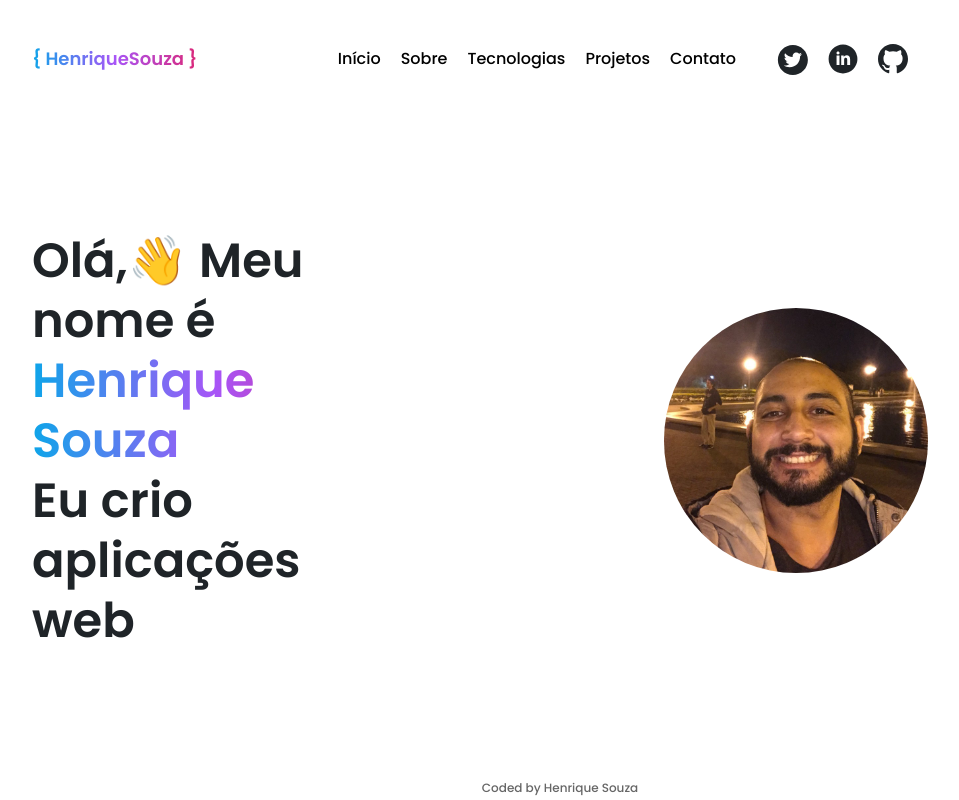
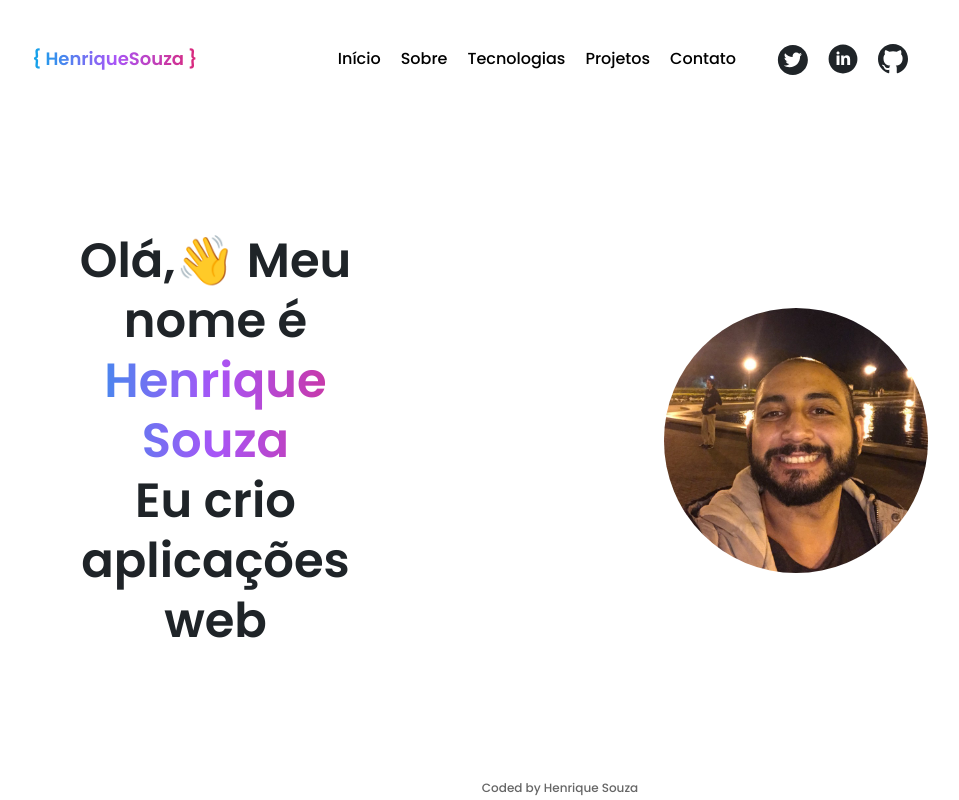
Before and after one commit to HenriqueCSouzza/aboute-me, a Next.js app: page / in a window 1280 px wide. Shown: the whole page, without its empty margins (160-1119 px from the left). Built offline with nearby package versions, Linux system fonts and the light colour scheme.

Commit message:
create GenericElement

```diff
--- a/package.json
+++ b/package.json
@@ -4,6 +4,7 @@
   "private": true,
   "scripts": {
     "dev": "next dev",
+    "dev:offline": "next dev --offline",
     "build": "next build",
     "start": "next start",
     "lint": "next lint"
--- a/src/app/page.tsx
+++ b/src/app/page.tsx
@@ -1,5 +1,6 @@
 import Image from "next/image";
 import { personalDetails } from "@/data/info";
+import GenericElement from "@/components/GenericElement";
 
 type LangType = "en-US" | "pt-BR";
 interface HomePageType {
@@ -12,19 +13,23 @@ export default async function HomePage({ params }: HomePageType) {
   const { presentation, name, tagline } = personalDetails;
   const lang = params?.lang || "pt-BR";
   return (
-    <main className="container mx-auto max-width section md:flex justify-between items-center">
-      <div>
-        <h1 className="text-2xl text-dark-heading dark:text-light-heading md:text-4xl xl:text-5xl xl:leading-tight font-bold">
+    <main className="container mx-auto max-width section md:flex justify-between items-center xl:text-center">
+      <div className="">
+        <GenericElement
+          tag="h1"
+          className="text-2xl text-dark-heading dark:text-light-heading md:text-4xl xl:text-5xl xl:leading-tight font-bold xl:text-center"
+        >
           {presentation[lang]}
-        </h1>
+        </GenericElement>
+
         <h1 className="text-2xl bg-clip-text bg-gradient text-transparent md:text-4xl xl:text-5xl xl:leading-tight font-bold">
           {name}
         </h1>
-        <h2 className="text-2xl text-dark-heading dark:text-light-heading md:text-4xl xl:text-5xl xl:leading-tight font-bold">
+        <h2 className="text-xl text-dark-heading dark:text-light-heading md:text-4xl xl:text-5xl xl:leading-tight font-bold">
           {tagline[lang]}
         </h2>
       </div>
-      <div className="mt-5 md:mt-0">
+      <div className="mt-5 md:mt-0 flex justify-center items-center">
         <Image
           className="w-1/2 md:ml-auto rounded-full"
           src="/images/profile.jpg"
--- /dev/null
+++ b/src/components/GenericElement/index.tsx
@@ -0,0 +1,19 @@
+import { createElement, FC, ReactNode } from "react";
+
+interface GenericElementProps<T extends keyof JSX.IntrinsicElements> {
+  tag: T;
+  className?: string;
+  children: ReactNode;
+  elementProps?: JSX.IntrinsicElements[T];
+}
+
+const GenericElement: FC<GenericElementProps<keyof JSX.IntrinsicElements>> = ({
+  tag,
+  className,
+  children,
+  elementProps,
+}) => {
+  return createElement(tag, { className, ...elementProps }, children);
+};
+
+export default GenericElement;
--- /dev/null
+++ b/src/components/Text/index.tsx
@@ -0,0 +1,20 @@
+import { ReactNode } from "react";
+import GenericElement from "../GenericElement";
+
+interface TextProps<T extends keyof JSX.IntrinsicElements> {
+  className?: string;
+  children: ReactNode;
+  elementProps?: JSX.IntrinsicElements[T];
+}
+
+export default function TextText<T extends keyof JSX.IntrinsicElements>({
+  children,
+  className,
+  elementProps,
+}: TextProps<T>) {
+  return (
+    <GenericElement tag="p" className={className} elementProps={elementProps}>
+      {children}
+    </GenericElement>
+  );
+}
```
